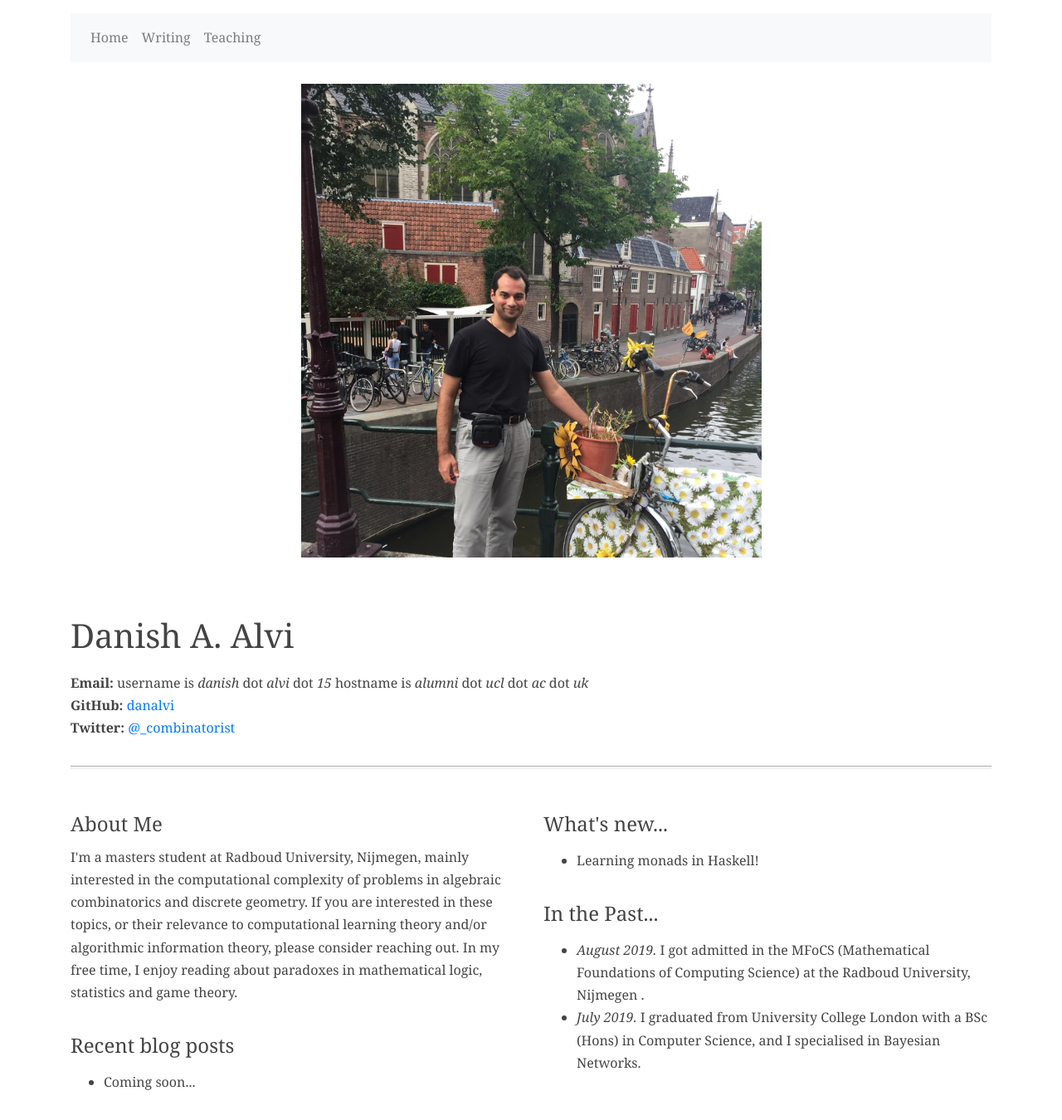
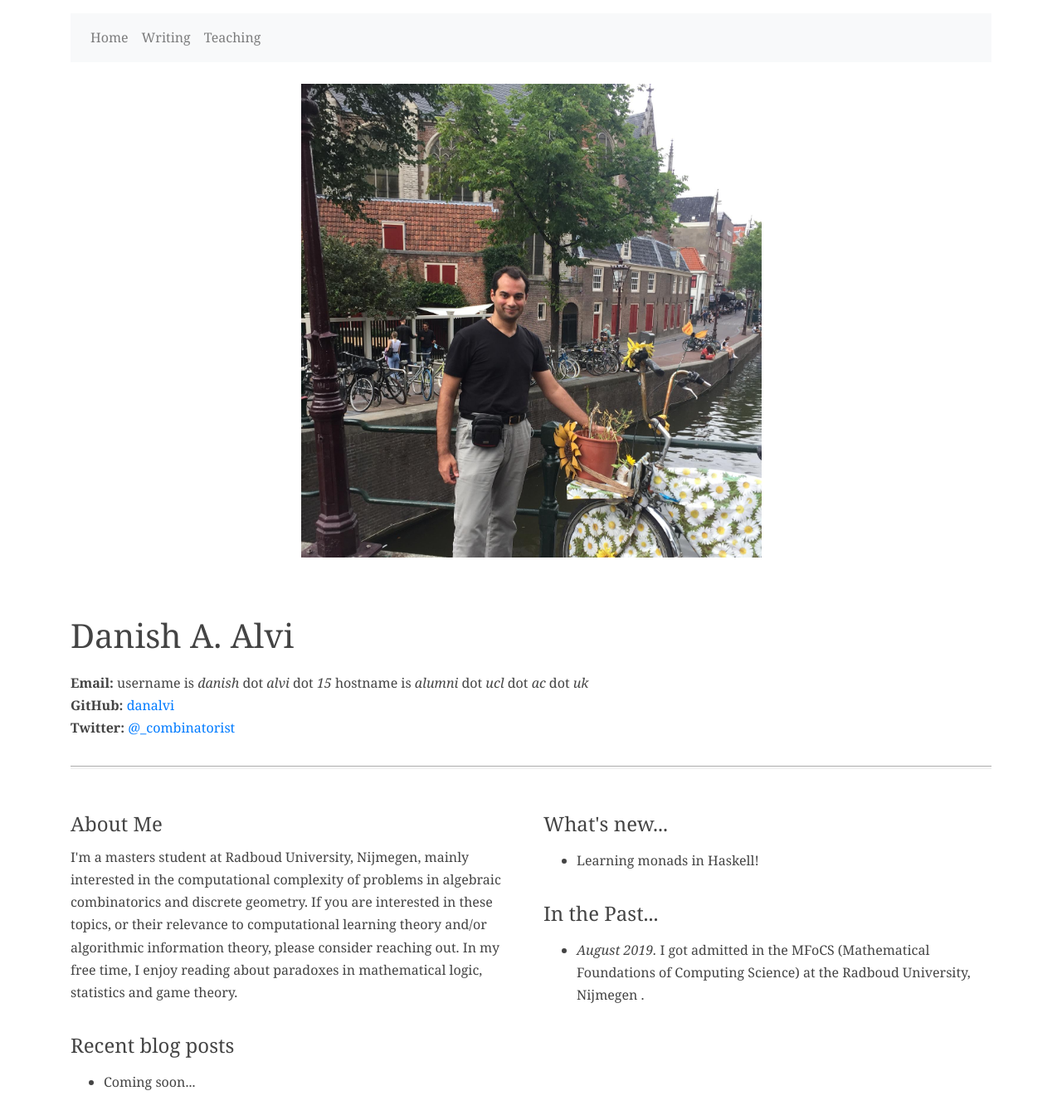
Before and after one commit to danalvi/danalvi.github.io, a Jekyll site: the page built from index.html, in a window 1280 px wide. Shown: the whole page at 83% size. Built offline with Jekyll 4.4.1, drawn with Linux system fonts in a browser that asks for light colours.

Commit message:
Update index.html

```diff
--- a/index.html
+++ b/index.html
@@ -48,7 +48,6 @@ org_logo: 'https://danalvi.github.io/src/images/amsterdam.jpg'
       <p>
         <ul>
 	  <li> <i> August 2019. </i> I got admitted in the MFoCS (Mathematical Foundations of Computing Science) at the Radboud University, Nijmegen .</li>
-          <li> <i> July 2019. </i> I graduated from University College London with a BSc (Hons) in Computer Science, and I specialised in Bayesian Networks. </li>
         </ul>
       </p>
     </div>
```
